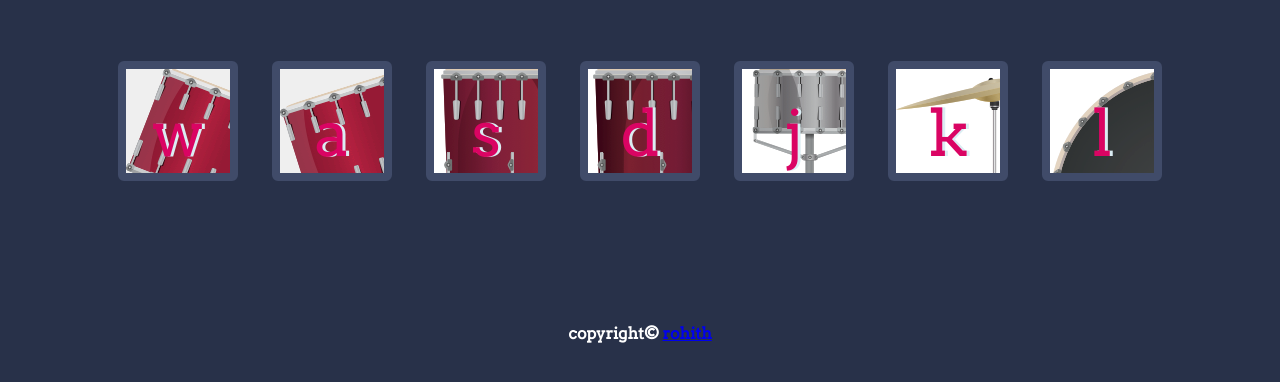
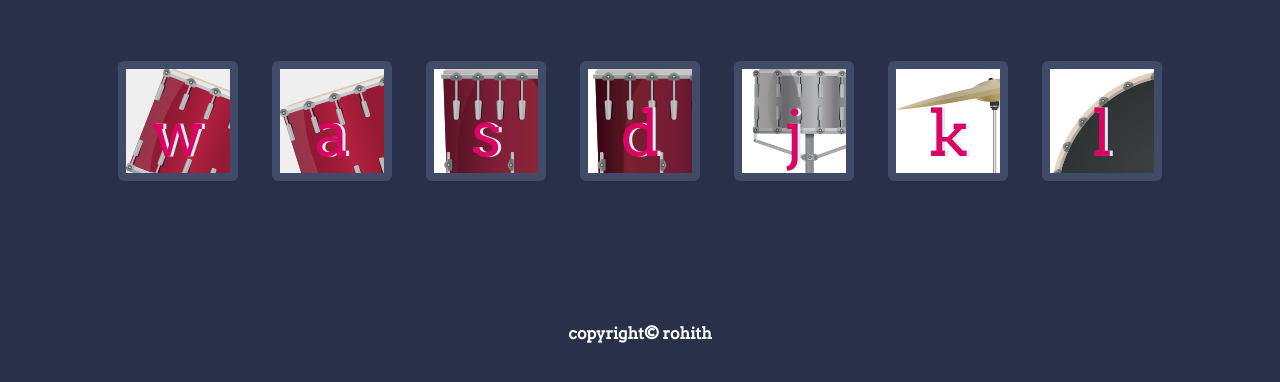
Before and after one commit to rohith-menda/Drop-the-beat, a plain HTML site: page index.html in a window 1280 px wide. Shown: the part 182-564 px from the top of the page. Drawn offline with Linux system fonts and the light colour scheme.

Commit message:
Update style.css

```diff
--- a/style.css
+++ b/style.css
@@ -34,6 +34,10 @@ h1{
     text-shadow: 4px 0 #DA0463;
     font-family: 'Arvo', serif;
 }
+.footer-link{
+    color: white;
+    text-decoration: none;
+}
 .w{
     background-image: url("images/tom1.png");
 }
```
